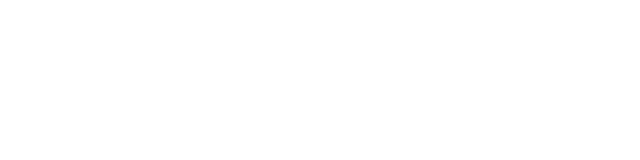
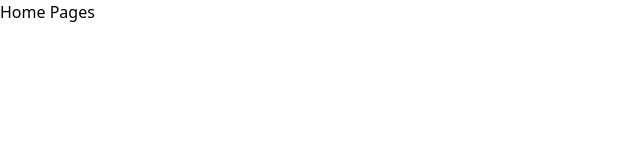
Before and after one commit to munal777/user-auth-core, a React app in the folder frontend/: page / in a window 1280 px wide. Shown: the top 160 px of the page, without its empty margins (0-640 px from the left). Built offline with nearby package versions, Linux system fonts and the light colour scheme; the HTML template or start-up script is replaced by a standard one.

Commit message:
feat: create the initial home page

```diff
--- /dev/null
+++ b/frontend/src/pages/Home.jsx
@@ -0,0 +1,10 @@
+function Home() {
+    return (
+        <>
+        <h1>Home Pages</h1>
+        </>
+    )
+}
+
+
+export default Home;
--- a/frontend/src/routes/AppRoutes.jsx
+++ b/frontend/src/routes/AppRoutes.jsx
@@ -1,12 +1,11 @@
 import { Routes, Route } from "react-router-dom";
-
+import Home from "../pages/Home";
 
 function AppRoutes() {
     return (
         <>
         <Routes>
-            <Route path=""></Route>
-            <Route path=""></Route>
+            <Route path="/" element={<Home/>}></Route>
         </Routes>
         </>
     )
```
